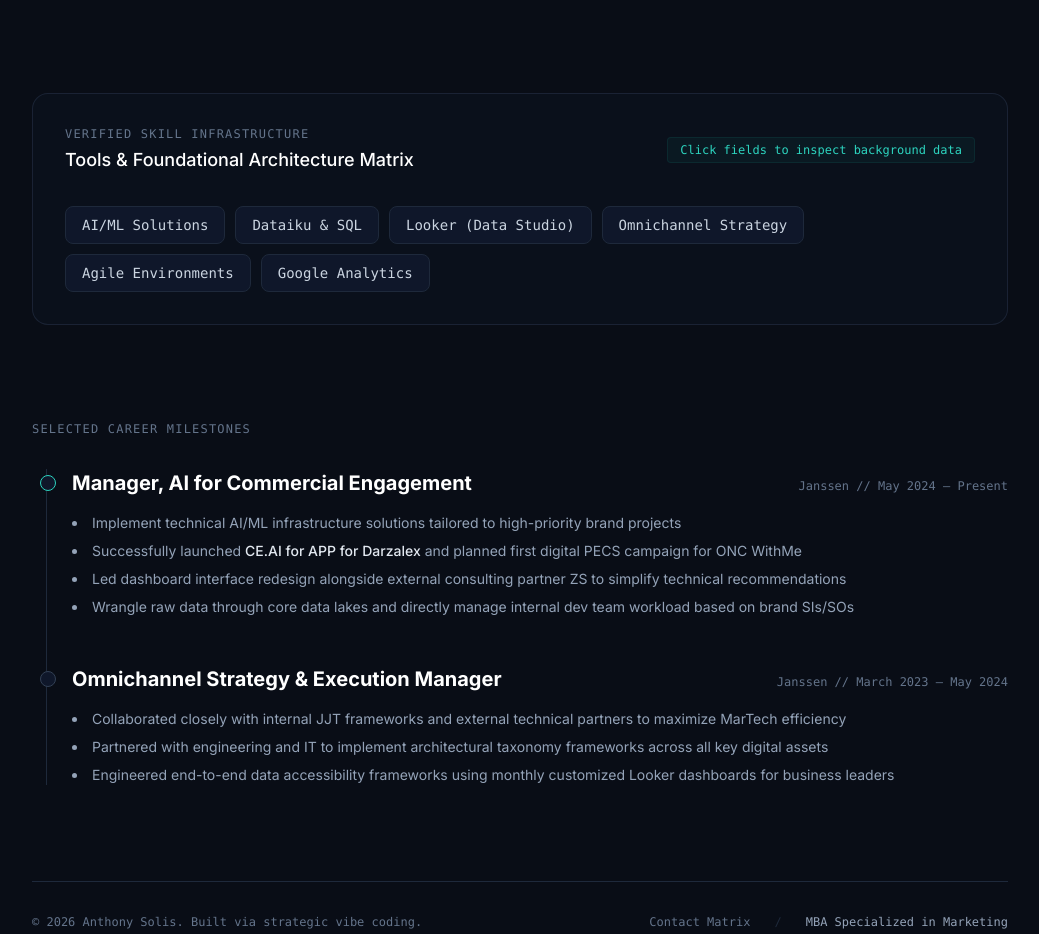
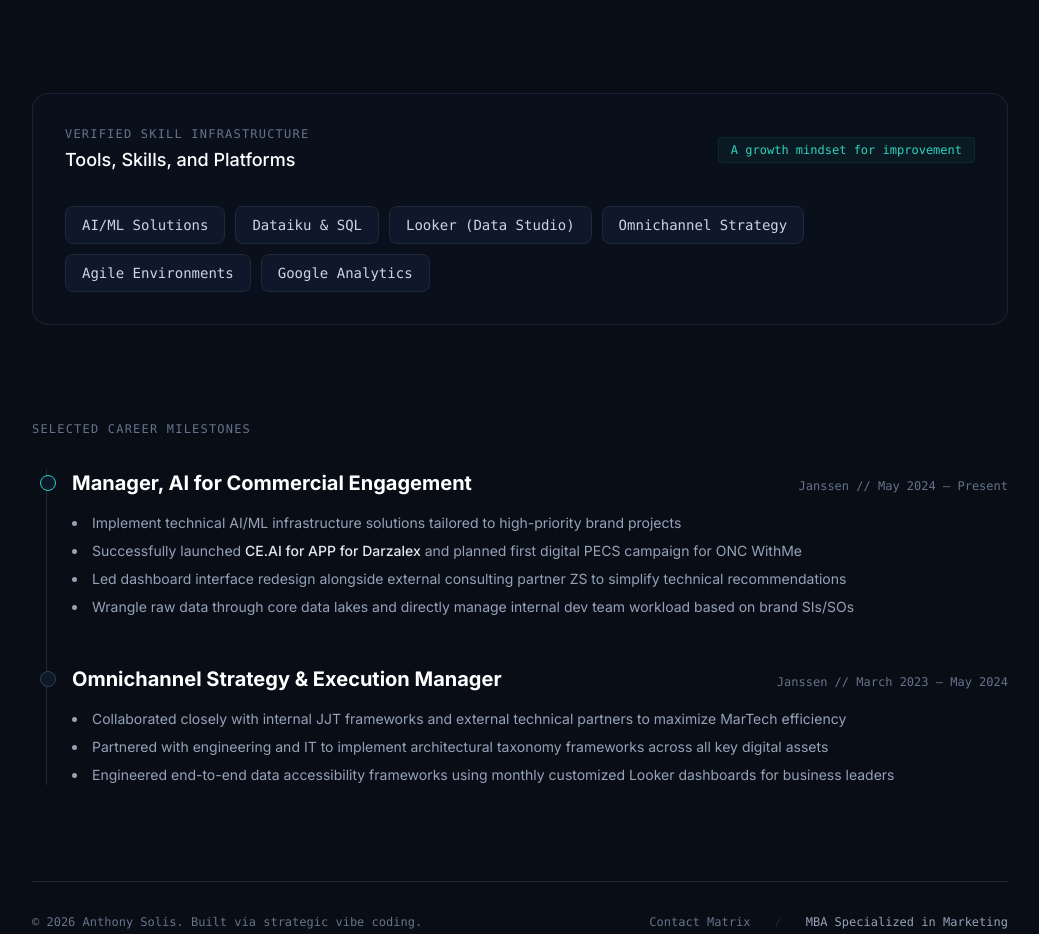
Before and after one commit to anthonysolis788-dot/aboutme, a plain HTML site: page index.html in a window 1280 px wide. Shown: the part 1180-2114 px from the top of the page, without its empty margins (120-1159 px from the left). Drawn offline with nearby package versions, Linux system fonts and the light colour scheme; a web font is replaced by a local one.

Commit message:
Update index.html

```diff
--- a/index.html
+++ b/index.html
@@ -122,9 +122,9 @@
             <div class="flex flex-col md:flex-row justify-between items-start md:items-center mb-8">
                 <div>
                     <h3 class="text-xs font-mono text-slate-500 tracking-widest uppercase">Verified Skill Infrastructure</h3>
-                    <p class="text-white text-lg font-medium mt-1">Tools & Foundational Architecture Matrix</p>
+                    <p class="text-white text-lg font-medium mt-1">Tools, Skills, and Platforms</p>
                 </div>
-                <span class="text-xs font-mono text-teal-400 bg-teal-500/5 px-3 py-1 rounded border border-teal-500/10 mt-2 md:mt-0">Click fields to inspect background data</span>
+                <span class="text-xs font-mono text-teal-400 bg-teal-500/5 px-3 py-1 rounded border border-teal-500/10 mt-2 md:mt-0">A growth mindset for improvement</span>
             </div>
 
             <div class="flex flex-wrap gap-2.5">
```
